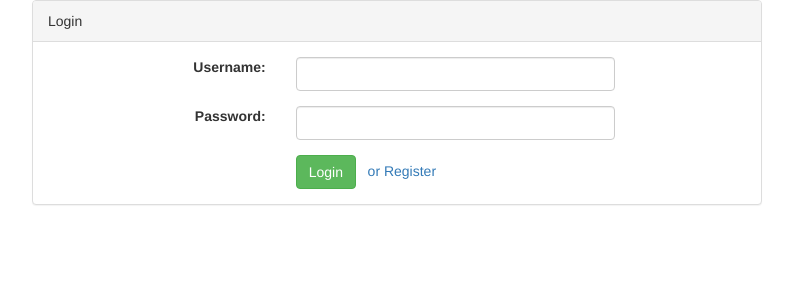
After one commit to bachirHalabi/FitxProsjekt, a Django app: page /login/ in a window 1280 px wide. The commit adds this page. Shown: the top 300 px of the page, without its empty margins (243-1036 px from the left). Run offline with Django 3.2, Linux system fonts and the light colour scheme; some libraries are stand-ins or nearby versions.

Commit message:
logout / login

```diff
--- a/FitxProsjekt/settings.py
+++ b/FitxProsjekt/settings.py
@@ -128,3 +128,5 @@ STATIC_URL = '/static/'
 STATICFILES_DIRS=[
     os.path.join(BASE_DIR,'static'),
 ]
+LOGOUT_REDIRECT_URL='khara'
+LOGIN_REDIRECT_URL='khara'
--- a/accounts/url.py
+++ b/accounts/url.py
@@ -1,8 +1,11 @@
 from django.urls import path
 from . import views
+from django.contrib.auth import views as auth_views
 
 
 urlpatterns = [
     path('signup', views.user_register, name='user_register'),
+    path('logout/', auth_views.LogoutView.as_view(), name='logout'),
+    path('login/', auth_views.LoginView.as_view(template_name='login.html'), name='login'),
 
 ]
--- /dev/null
+++ b/templates/login.html
@@ -0,0 +1,42 @@
+<!DOCTYPE html>
+<html lang="en">
+<head>
+    <meta charset="UTF-8">
+    <title>Title</title>
+         <link rel="stylesheet" href="//maxcdn.bootstrapcdn.com/bootstrap/3.3.7/css/bootstrap.min.css">
+</head>
+<body>
+ <div class="container">
+        <form method="post">
+            {% csrf_token %}
+            <div class="col-md-8 col-md-offset-2">
+                <div class="panel panel-default">
+                    <div class="panel-heading">Login</div>
+                    <div class="panel-body">
+                        {% if error_message %}
+                            <p class="bg-danger p-d ml-b">{{ error_message }}</p>
+                        {% endif %}
+                        <div class="form-group clearfix">
+                            <label for="username" class="col-md-4 control-label text-right">Username:</label>
+                            <div class="col-md-6">
+                                <input name="username" value="" type="text" class="form-control" />
+                            </div>
+                        </div>
+                        <div class="form-group clearfix">
+                            <label for="password" class="col-md-4 control-label text-right">Password:</label>
+                            <div class="col-md-6">
+                                <input name="password" type="password" class="form-control" />
+                            </div>
+                        </div>
+                        <div class="col-md-6 col-md-offset-4">
+                            <input name="login" type="submit" value="Login" class="btn btn-success" /> &nbsp;
+                            <a href="{% url 'user_register'  %}">or Register</a>
+                        </div>
+                    </div>
+                </div>
+            </div>
+        </form>
+    </div>
+
+</body>
+</html>
```
Also changed, not shown: accounts/views.py (+21 -2 lines), templates/base.html (+31 -2 lines).
